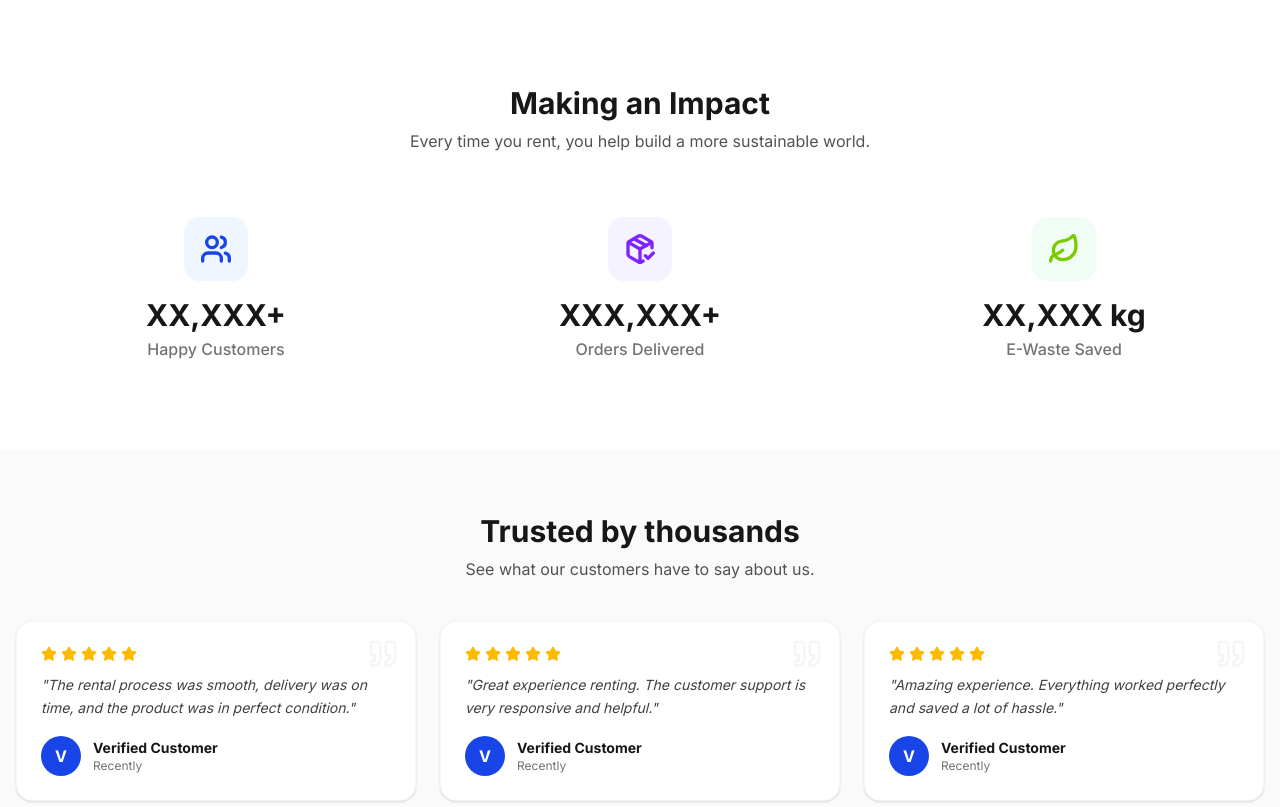
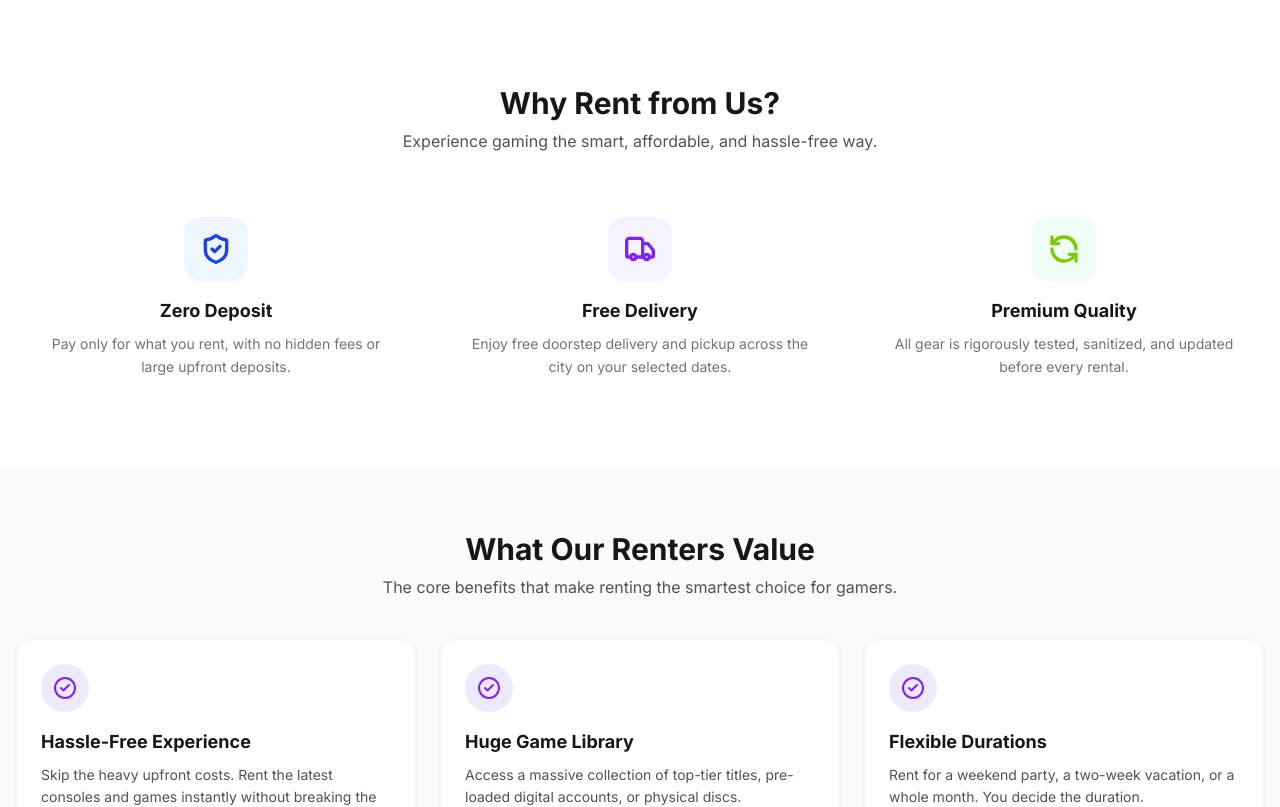
Before and after one commit to Riteshmaurya07/sharePal, a React (Vite) app: page / in a window 1280 px wide. Shown: the part 2820-3627 px from the top of the page. Built offline with nearby package versions, Linux system fonts and the light colour scheme.

Commit message:
feat: add ProductCard, Testimonials, and ImpactStats UI components

```diff
--- a/src/components/ImpactStats.jsx
+++ b/src/components/ImpactStats.jsx
@@ -1,25 +1,25 @@
-import { Leaf, Users, PackageCheck } from 'lucide-react'
+import { ShieldCheck, Truck, RefreshCcw } from 'lucide-react'
 
 export function ImpactStats() {
-  const stats = [
+  const values = [
     {
-      icon: Users,
-      value: 'XX,XXX+',
-      label: 'Happy Customers',
+      icon: ShieldCheck,
+      title: 'Zero Deposit',
+      desc: 'Pay only for what you rent, with no hidden fees or large upfront deposits.',
       color: 'text-[#1945E8]',
       bg: 'bg-blue-50'
     },
     {
-      icon: PackageCheck,
-      value: 'XXX,XXX+',
-      label: 'Orders Delivered',
+      icon: Truck,
+      title: 'Free Delivery',
+      desc: 'Enjoy free doorstep delivery and pickup across the city on your selected dates.',
       color: 'text-violet-600',
       bg: 'bg-violet-50'
     },
     {
-      icon: Leaf,
-      value: 'XX,XXX kg',
-      label: 'E-Waste Saved',
+      icon: RefreshCcw,
+      title: 'Premium Quality',
+      desc: 'All gear is rigorously tested, sanitized, and updated before every rental.',
       color: 'text-[#7ACC00]',
       bg: 'bg-green-50'
     }
@@ -28,21 +28,21 @@ export function ImpactStats() {
   return (
     <section className="bg-white py-12 sm:py-16">
       <div className="container mx-auto max-w-7xl px-4 text-center">
-        <h2 className="text-2xl font-bold text-neutral-900 md:text-3xl">Making an Impact</h2>
+        <h2 className="text-2xl font-bold text-neutral-900 md:text-3xl">Why Rent from Us?</h2>
         <p className="mt-2 text-sm text-neutral-600 md:text-base">
-          Every time you rent, you help build a more sustainable world.
+          Experience gaming the smart, affordable, and hassle-free way.
         </p>
 
         <div className="mt-10 grid gap-6 sm:grid-cols-3">
-          {stats.map((stat, idx) => {
-            const Icon = stat.icon
+          {values.map((val, idx) => {
+            const Icon = val.icon
             return (
-              <div key={idx} className="flex flex-col items-center justify-center p-6">
-                <div className={`mb-4 flex h-16 w-16 items-center justify-center rounded-2xl ${stat.bg} ${stat.color}`}>
+              <div key={idx} className="flex flex-col items-center justify-center p-6 text-center">
+                <div className={`mb-4 flex h-16 w-16 items-center justify-center rounded-2xl ${val.bg} ${val.color}`}>
                   <Icon className="h-8 w-8" strokeWidth={2.5} />
                 </div>
-                <h3 className="text-3xl font-bold text-neutral-900">{stat.value}</h3>
-                <p className="mt-1 font-medium text-neutral-500">{stat.label}</p>
+                <h3 className="text-lg font-bold text-neutral-900">{val.title}</h3>
+                <p className="mt-2 text-sm leading-relaxed text-neutral-500">{val.desc}</p>
               </div>
             )
           })}
--- a/src/components/ProductCard.jsx
+++ b/src/components/ProductCard.jsx
@@ -1,4 +1,4 @@
-import { useState } from 'react'
+import { useState, useEffect } from 'react'
 import { ShoppingCart, ThumbsUp } from 'lucide-react'
 import { ProductBadge, StarRating } from './ProductBadge'
 import { useAppContext } from '../context/AppContext'
@@ -49,16 +49,23 @@ export function ProductCard({ product }) {
   } = product
 
   const [imgError, setImgError] = useState(false)
+  const [isAdded, setIsAdded] = useState(false)
   const isVoteToLaunch = tag === 'Vote to Launch'
   const { rentalDates, setIsDatePickerOpen } = useAppContext()
+
+  useEffect(() => {
+    if (isAdded) {
+      const timer = setTimeout(() => setIsAdded(false), 2000)
+      return () => clearTimeout(timer)
+    }
+  }, [isAdded])
 
   const handleAddToCart = () => {
     if (out_of_stock) return
     if (!rentalDates.start || !rentalDates.end) {
       setIsDatePickerOpen(true)
     } else {
-      // Logic for adding to cart
-      console.log('Added to cart', product.name)
+      setIsAdded(true)
     }
   }
 
@@ -157,11 +164,13 @@ export function ProductCard({ product }) {
               <button
                 id={`cart-btn-${id}`}
                 onClick={handleAddToCart}
-                disabled={out_of_stock}
+                disabled={out_of_stock || isAdded}
                 className={`flex shrink-0 items-center gap-1.5 rounded-xl px-3 py-2 text-xs font-semibold transition-all
                   ${out_of_stock
                     ? 'cursor-not-allowed bg-neutral-100 text-neutral-400 ring-1 ring-neutral-200'
-                    : 'bg-[#1945E8] text-white hover:bg-[#1538cc] active:scale-95 active:opacity-90'
+                    : isAdded
+                      ? 'bg-green-600 text-white'
+                      : 'bg-[#1945E8] text-white hover:bg-[#1538cc] active:scale-95 active:opacity-90'
                   }`}
                 aria-label={
                   out_of_stock
@@ -169,8 +178,19 @@ export function ProductCard({ product }) {
                     : `Add ${name} to cart`
                 }
               >
-                <ShoppingCart className="h-3.5 w-3.5" aria-hidden="true" />
-                {out_of_stock ? 'Notify Me' : 'Add'}
+                {isAdded ? (
+                  <>
+                    <svg className="h-3.5 w-3.5" fill="none" viewBox="0 0 24 24" stroke="currentColor">
+                      <path strokeLinecap="round" strokeLinejoin="round" strokeWidth={3} d="M5 13l4 4L19 7" />
+                    </svg>
+                    Added!
+                  </>
+                ) : (
+                  <>
+                    <ShoppingCart className="h-3.5 w-3.5" aria-hidden="true" />
+                    {out_of_stock ? 'Notify Me' : 'Add'}
+                  </>
+                )}
               </button>
             </>
           )}
--- a/src/components/Testimonials.jsx
+++ b/src/components/Testimonials.jsx
@@ -1,23 +1,17 @@
-import { Star, Quote } from 'lucide-react'
+import { CheckCircle2 } from 'lucide-react'
 
-const REVIEWS = [
+const FEATURES = [
   {
-    name: 'Verified Customer',
-    date: 'Recently',
-    text: 'The rental process was smooth, delivery was on time, and the product was in perfect condition.',
-    rating: 5
+    title: 'Hassle-Free Experience',
+    text: 'Skip the heavy upfront costs. Rent the latest consoles and games instantly without breaking the bank.'
   },
   {
-    name: 'Verified Customer',
-    date: 'Recently',
-    text: 'Great experience renting. The customer support is very responsive and helpful.',
-    rating: 5
+    title: 'Huge Game Library',
+    text: 'Access a massive collection of top-tier titles, pre-loaded digital accounts, or physical discs.'
   },
   {
-    name: 'Verified Customer',
-    date: 'Recently',
-    text: 'Amazing experience. Everything worked perfectly and saved a lot of hassle.',
-    rating: 5
+    title: 'Flexible Durations',
+    text: 'Rent for a weekend party, a two-week vacation, or a whole month. You decide the duration.'
   }
 ]
 
@@ -26,32 +20,22 @@ export function Testimonials() {
     <section className="bg-neutral-50 py-12 sm:py-16">
       <div className="container mx-auto max-w-7xl px-4">
         <div className="mb-10 text-center">
-          <h2 className="text-2xl font-bold text-neutral-900 md:text-3xl">Trusted by thousands</h2>
-          <p className="mt-2 text-sm text-neutral-600 md:text-base">See what our customers have to say about us.</p>
+          <h2 className="text-2xl font-bold text-neutral-900 md:text-3xl">What Our Renters Value</h2>
+          <p className="mt-2 text-sm text-neutral-600 md:text-base">
+            The core benefits that make renting the smartest choice for gamers.
+          </p>
         </div>
 
         <div className="grid gap-6 sm:grid-cols-2 lg:grid-cols-3">
-          {REVIEWS.map((review, idx) => (
+          {FEATURES.map((feature, idx) => (
             <div key={idx} className="relative rounded-2xl bg-white p-6 shadow-sm border border-neutral-100">
-              <Quote className="absolute right-4 top-4 h-8 w-8 text-neutral-100" />
-
-              <div className="flex gap-1 mb-3">
-                {[...Array(review.rating)].map((_, i) => (
-                  <Star key={i} className="h-4 w-4 fill-amber-400 text-amber-400" />
-                ))}
+              <div className="mb-4 flex h-12 w-12 items-center justify-center rounded-full bg-violet-100 text-violet-600">
+                <CheckCircle2 className="h-6 w-6" />
               </div>
-
-              <p className="mb-4 text-sm leading-relaxed text-neutral-700 italic">"{review.text}"</p>
-
-              <div className="flex items-center gap-3">
-                <div className="flex h-10 w-10 items-center justify-center rounded-full bg-[#1945E8] text-white font-bold">
-                  {review.name.charAt(0)}
-                </div>
-                <div>
-                  <h4 className="text-sm font-bold text-neutral-900">{review.name}</h4>
-                  <p className="text-xs text-neutral-500">{review.date}</p>
-                </div>
-              </div>
+              <h4 className="mb-2 text-lg font-bold text-neutral-900">{feature.title}</h4>
+              <p className="text-sm leading-relaxed text-neutral-600">
+                {feature.text}
+              </p>
             </div>
           ))}
         </div>
```
